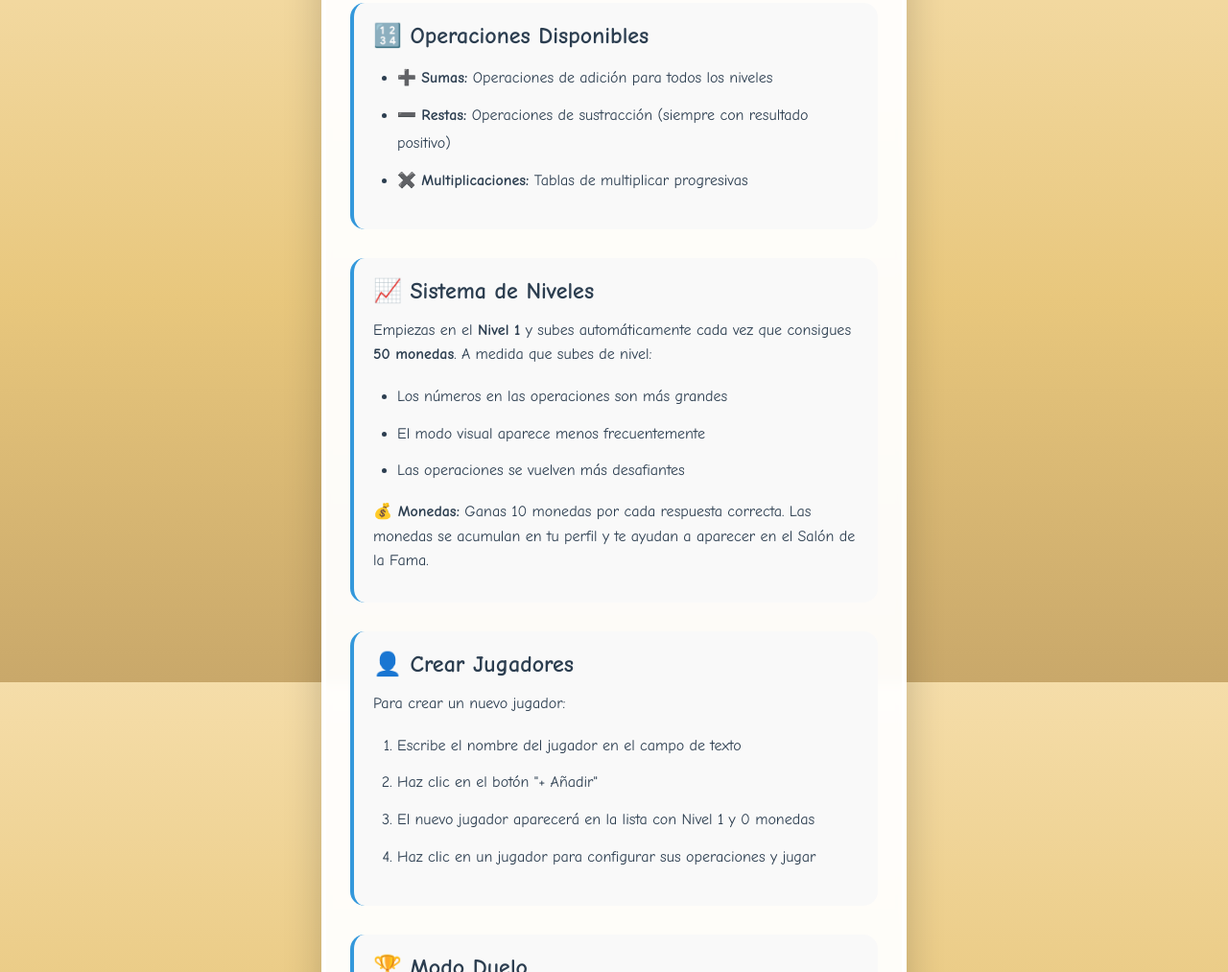
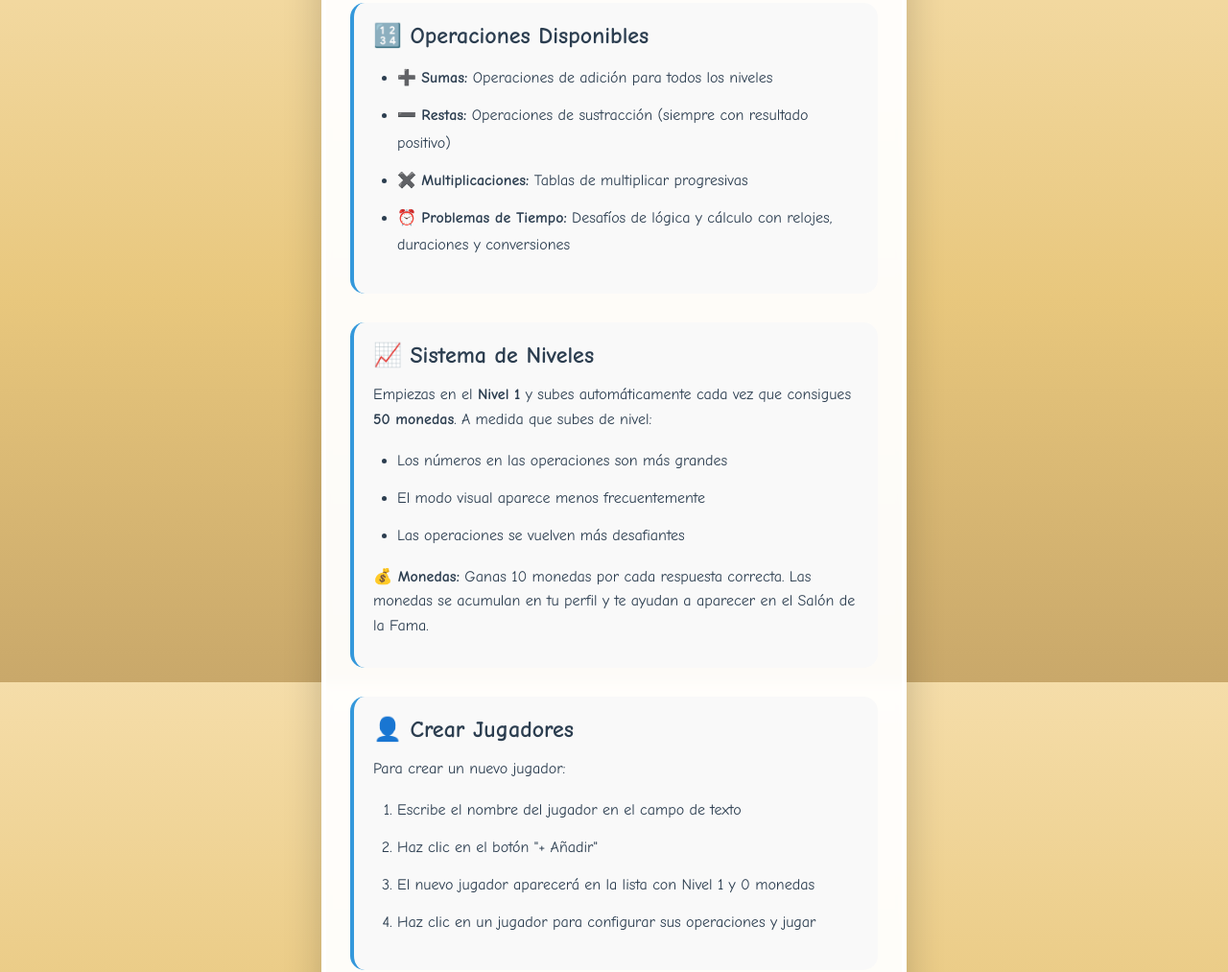
Before and after one commit to mameyugo/MathGame, a website: page docs/help.html in a window 1280 px wide. Shown: the part 889-1902 px from the top of the page at 96% size. Drawn offline with Linux system fonts and the light colour scheme.

Commit message:
feat: Add Time Problems with 5 types (alarm clock, mirror, oven, bus, training)

```diff
--- a/docs/help.html
+++ b/docs/help.html
@@ -61,6 +61,7 @@
                         con resultado positivo)</li>
                     <li data-i18n="help_op_multiplication">✖️ <strong>Multiplicaciones:</strong> Tablas de multiplicar
                         progresivas</li>
+                    <li data-i18n="help_op_time_desc">⏰ <strong>Problemas de Tiempo:</strong> Desafíos de lógica y cálculo con relojes, duraciones y conversiones</li>
                 </ul>
             </section>
 
```
Also changed, not shown: .babelrc, .github/FUNDING.yml, CODE_OF_CONDUCT.md (line endings or trailing spaces), CONTRIBUTING.md (line endings or trailing spaces), README.md, TEST_REPORT.md (line endings or trailing spaces), docs/js/problemas.js (line endings or trailing spaces), docs/lang/es.json (line endings or trailing spaces), docs/lang/gl.json (line endings or trailing spaces), jest.config.js (line endings or trailing spaces), package.json (line endings or trailing spaces), tests/app.test.js (line endings or trailing spaces), tests/setup.js (line endings or trailing spaces), 1 other file.
